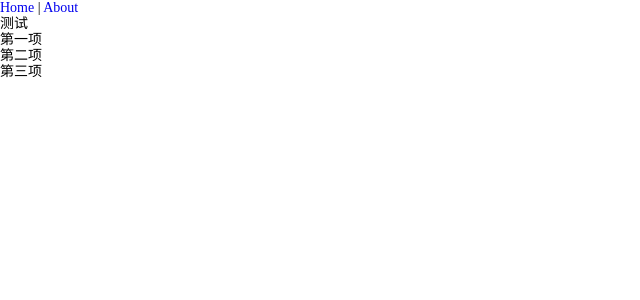
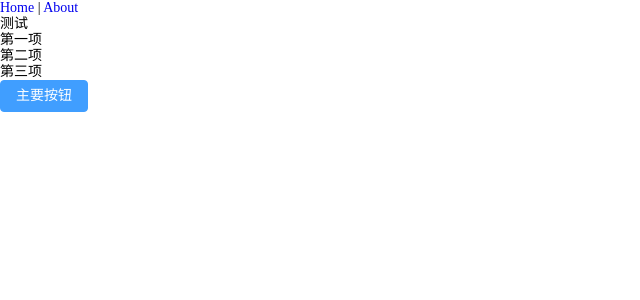
Before and after one commit to xiaolu2333/vue3-admin, a Vue app: page / in a window 1280 px wide. Shown: the top 300 px of the page, without its empty margins (0-640 px from the left). Built offline with nearby package versions, Linux system fonts and the light colour scheme.

Commit message:
项目初始化配置：导入  element-plus ui

```diff
--- a/package.json
+++ b/package.json
@@ -9,6 +9,7 @@
   },
   "dependencies": {
     "core-js": "^3.8.3",
+    "element-plus": "^2.2.27",
     "vue": "^3.2.13",
     "vue-router": "^4.0.3",
     "vuex": "^4.0.0"
@@ -27,6 +28,8 @@
     "eslint-plugin-vue": "^8.0.3",
     "prettier": "^2.4.1",
     "sass": "^1.57.1",
-    "sass-loader": "^12.6.0"
+    "sass-loader": "^12.6.0",
+    "unplugin-auto-import": "^0.12.1",
+    "unplugin-vue-components": "^0.22.12"
   }
 }
--- a/src/App.vue
+++ b/src/App.vue
@@ -4,6 +4,7 @@
     <router-link to="/about">About</router-link>
   </nav>
   <router-view />
+  <el-button type="primary">主要按钮</el-button>
 </template>
 
 <style lang="scss">
--- a/src/router/index.js
+++ b/src/router/index.js
@@ -1,3 +1,5 @@
+/* jshint esversion: 6 */
+
 import { createRouter, createWebHashHistory } from "vue-router";
 import HomeView from "../views/HomeView.vue";
 
--- a/src/store/index.js
+++ b/src/store/index.js
@@ -1,3 +1,5 @@
+/* jshint esversion: 6 */
+
 import { createStore } from "vuex";
 
 export default createStore({
--- a/vue.config.js
+++ b/vue.config.js
@@ -1,4 +1,12 @@
+/* jshint esversion: 6 */
+
 const path = require("path");
+
+// // 自动按需引入  element-plus ui 组件
+// const AutoImport = require("unplugin-auto-import/webpack");
+// const Components = require("unplugin-vue-components/webpack");
+// const { ElementPlusResolver } = require("unplugin-vue-components/resolvers");
+
 module.exports = {
   // 基本路径
   publicPath: process.env.NODE_ENV === "production" ? "" : "./",
@@ -13,7 +21,16 @@ module.exports = {
    * webpack配置,see https://github.com/vuejs/vue-cli/blob/dev/docs/webpack.md
    **/
   chainWebpack: (config) => {},
-  configureWebpack: (config) => {},
+  configureWebpack: {
+    // plugins: [
+    //   AutoImport({
+    //     resolvers: [ElementPlusResolver()],
+    //   }),
+    //   Components({
+    //     resolvers: [ElementPlusResolver()],
+    //   }),
+    // ],
+  },
 
   // 生产环境是否生成 sourceMap 文件
   productionSourceMap: false,
```
Also changed, not shown: src/main.js (+10 -1 lines), src/plugins/elementui.js (added, +9 -0 lines), 1 other file (tests, documents, lock files or other folders).
